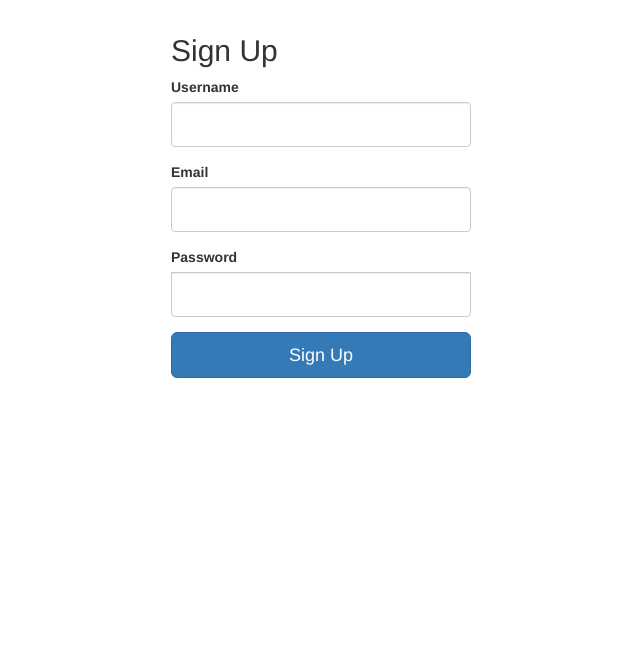
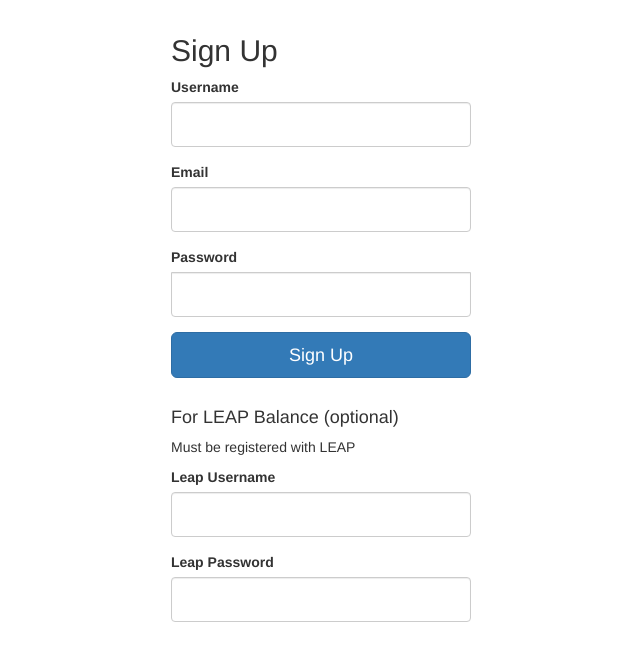
Before and after one commit to Mkoijn/dublin-route-planner, a Flask app: page /signup in a window 1280 px wide. Shown: the part 51-712 px from the top of the page, without its empty margins (319-959 px from the left). Run offline with Flask 2, Linux system fonts and the light colour scheme; some libraries are stand-ins or nearby versions.

Commit message:
Added leap feature

```diff
--- a/forms.py
+++ b/forms.py
@@ -23,3 +23,5 @@ class RegisterForm(FlaskForm):
     username = StringField('Username', validators=[InputRequired(), Length(min=4, max=15)])
     email = StringField('Email', validators=[InputRequired(), Email(message='Invalid email'), Length(max=50)])
     password = PasswordField('Password', validators=[InputRequired(), Length(min=8, max=80)])
+    leap_user = StringField('Leap Username')
+    leap_pass = StringField('Leap Password')
--- a/models.py
+++ b/models.py
@@ -9,6 +9,8 @@ from flask_login import UserMixin
 
 class User(UserMixin, db.Model):
     id = db.Column(db.Integer, primary_key=True)
-    username = db.Column(db.String(15), unique=True)
-    email = db.Column(db.String(50), unique=True)
+    username = db.Column(db.String(15), unique=True, nullable=False)
+    email = db.Column(db.String(50), unique=True, nullable=False)
     password = db.Column(db.String(80))
+    leap_user = db.Column(db.String(15), unique=True)
+    leap_pass = db.Column(db.String(15), unique=True)
--- a/requirements.txt
+++ b/requirements.txt
@@ -9,3 +9,4 @@ uwsgi
 flask_wtf
 wtforms
 setuptools
+pyleapcard
--- a/templates/dashboard.html
+++ /dev/null
@@ -1 +0,0 @@
-{% include 'navbar_logged_in.html' %}
--- a/templates/navbar_logged_in.html
+++ b/templates/navbar_logged_in.html
@@ -12,7 +12,10 @@
 
         <div id="navbar" class="navbar-collapse collapse">
           <ul class="nav navbar-nav navbar-right">
-            <li><a href="{{ url_for('dashboard') }}">Hello {{ current_user.username }}</a></li>
+            <li><a href=#>Hello {{ current_user.username }}</a></li>
+            {% if leap_balance is defined %}
+              <li><a href=#>LEAP €{{ leap_balance }}</a></li>
+            {% endif %}
             <li><a href="{{ url_for('logout') }}">Log Out</a></li>
           </ul>
         </div>
--- a/templates/signup.html
+++ b/templates/signup.html
@@ -20,6 +20,10 @@ Dublin Route Planner
     {{ wtf.form_field(form.email) }}
     {{ wtf.form_field(form.password) }}
     <button class="btn btn-lg btn-primary btn-block" type="submit">Sign Up</button>
+    <br><h4>For LEAP Balance (optional)</h4>
+    <p>Must be registered with LEAP</p>
+    {{ wtf.form_field(form.leap_user) }}
+    {{ wtf.form_field(form.leap_pass) }}
   </form>
 
 </div>
--- a/views.py
+++ b/views.py
@@ -8,6 +8,7 @@ from models import User
 from forms import AddressForm, LoginForm, RegisterForm
 from flask import render_template, redirect, url_for, request
 from helpers.bike_locations import closest_stations, get_coordinates
+from helpers.leap import get_leap_balance
 from werkzeug.security import generate_password_hash, check_password_hash
 from flask_login import login_user, login_required, logout_user, current_user
 from models import db
@@ -24,6 +25,12 @@ def load_user(user_id):
 @app.route('/', methods=['GET', 'POST'])
 def index():
     form = AddressForm()
+    if current_user.is_authenticated:
+        if get_leap_balance(current_user.leap_user, current_user.leap_pass):
+            leap_balance = get_leap_balance(current_user.leap_user, current_user.leap_pass)
+            return render_template('index.html', form=form,
+                                                 leap_balance=leap_balance)
+        return render_template('index.html', form=form)
     return render_template('index.html', form=form)
 
 
@@ -54,6 +61,17 @@ def map():
         # Check for the stations closest to User's inputs
         start_stations = json.dumps(closest_stations(start_address, bike_data))
         finish_stations = json.dumps(closest_stations(finish_address, bike_data))
+        if current_user.is_authenticated:
+            if get_leap_balance(current_user.leap_user, current_user.leap_pass):
+                leap_balance = get_leap_balance(current_user.leap_user, current_user.leap_pass)
+                return render_template('map.html', start_coordinates=start_coordinates,
+                                                   finish_coordinates=finish_coordinates,
+                                                   starting_stations=start_stations,
+                                                   finishing_stations=finish_stations,
+                                                   start_address=start_address,
+                                                   finish_address=finish_address,
+                                                   form=form,
+                                                   leap_balance=leap_balance)
         return render_template('map.html', start_coordinates=start_coordinates,
                                            finish_coordinates=finish_coordinates,
                                            starting_stations=start_stations,
@@ -88,17 +106,11 @@ def signup():
     if form.validate_on_submit():
         # return '<h1>' + form.username.data + ' ' + form.email.data + ' ' + form.password.data + '</h1>'
         hashed_password = generate_password_hash(form.password.data, method='sha256')
-        new_user = User(username=form.username.data, email=form.email.data, password=hashed_password)
+        new_user = User(username=form.username.data, email=form.email.data, password=hashed_password, leap_user=form.leap_user.data, leap_pass=form.leap_pass.data)
         db.session.add(new_user)
         db.session.commit()
-        return redirect(url_for('dashboard'))
+        return redirect(url_for('login'))
     return render_template('signup.html', form=form)
-
-
-@app.route('/dashboard')
-@login_required
-def dashboard():
-    return render_template('dashboard.html', name=current_user.username)
 
 
 @app.route('/logout')
```
Also changed, not shown: helpers/leap.py (added, +13 -0 lines), database.db.
